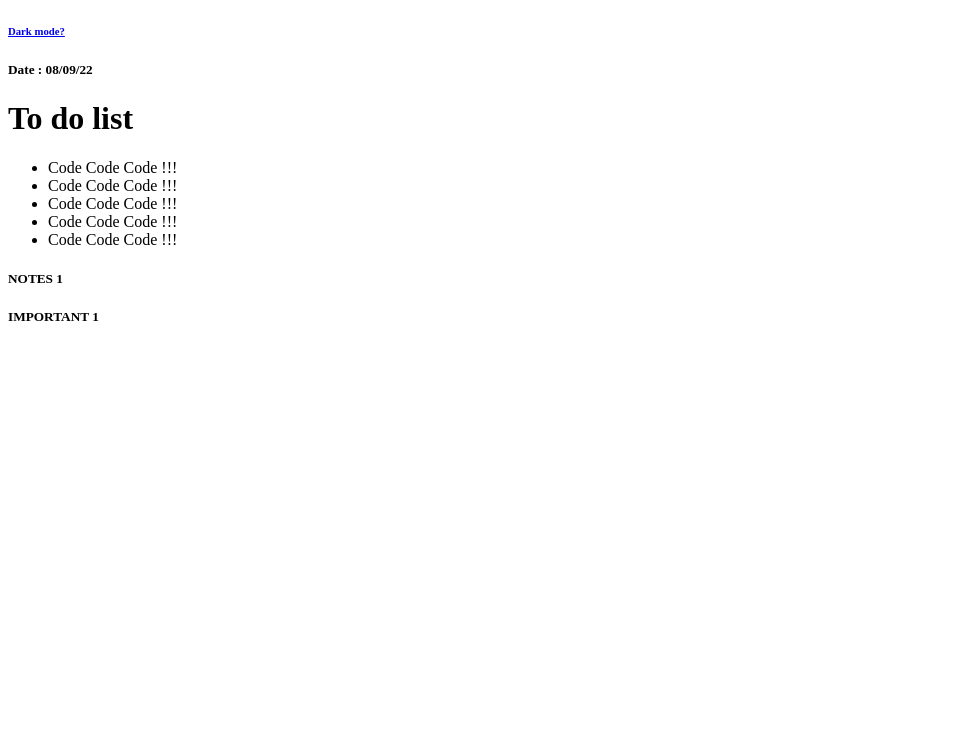
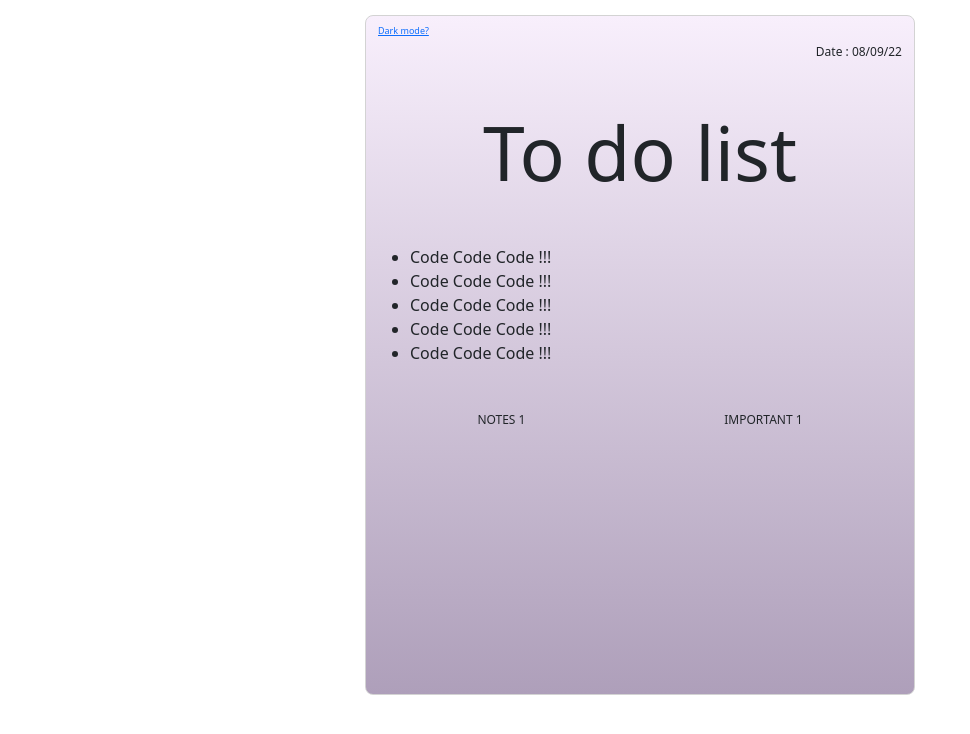
Before and after one commit to Chinazaekpere-Ike/Todo_List_Web_App, a plain HTML site: page index.html in a window 1280 px wide. Shown: the whole page, without its empty margins (0-970 px from the left). Drawn offline with nearby package versions, Linux system fonts and the light colour scheme.

Commit message:
Stying using CSS

```diff
--- a/index.html
+++ b/index.html
@@ -5,21 +5,33 @@
     <meta http-equiv="X-UA-Compatible" content="IE=edge" />
     <meta name="viewport" content="width=device-width, initial-scale=1.0" />
     <title>To do list</title>
+    <link rel="stylesheet" href="styles.css" />
+
+    <link
+      href="https://cdn.jsdelivr.net/npm/bootstrap@5.2.1/dist/css/bootstrap.min.css"
+      rel="stylesheet"
+      integrity="sha384-iYQeCzEYFbKjA/T2uDLTpkwGzCiq6soy8tYaI1GyVh/UjpbCx/TYkiZhlZB6+fzT"
+      crossorigin="anonymous"
+    />
   </head>
   <body>
-    <h6>
+    <div class="container">
+      <h6 class="h6">
         <a href="#">Dark mode?</a>
       </h6>
-    <h5>Date : 08/09/22</h5>
-    <h1>To do list</h1>
-    <ul>
+      <h5 class="h5 d-flex justify-content-end" id="date">Date : 08/09/22</h5>
+      <h1 class="h1 d-flex justify-content-center my-5">To do list</h1>
+      <ul class="d-flex flex-column justify-content-start">
         <li>Code Code Code !!!</li>
         <li>Code Code Code !!!</li>
         <li>Code Code Code !!!</li>
         <li>Code Code Code !!!</li>
         <li>Code Code Code !!!</li>
       </ul>
-    <h5>NOTES 1</h5>
-    <h5>IMPORTANT 1</h5>
+      <div class="d-flex justify-content-around mt-5">
+        <h5 class="h5">NOTES 1</h5>
+        <h5 class="h5">IMPORTANT 1</h5>
+      </div>
+    </div>
   </body>
 </html>
--- a/styles.css
+++ b/styles.css
@@ -0,0 +1,19 @@
+.container {
+  background: linear-gradient(#f8effc, #ae9fba);
+  border: 1px solid lightgray;
+  border-radius: 8px;
+  padding: 10px;
+  width: 550px !important;
+  height: 680px;
+  margin: 15px 30px 5px;
+}
+
+.h1 {
+  font-size: 75px !important;
+}
+.h5 {
+  font-size: 12px !important;
+}
+.h6 {
+  font-size: 9px !important;
+}
```
Lines whose indentation alone changed are shown as unchanged.
